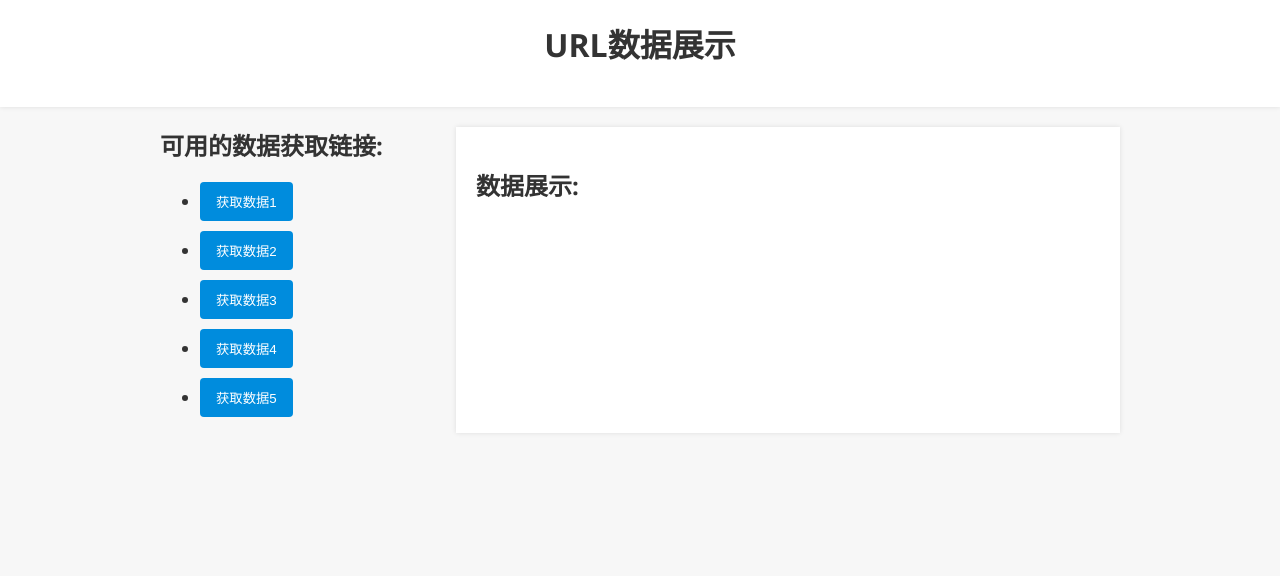
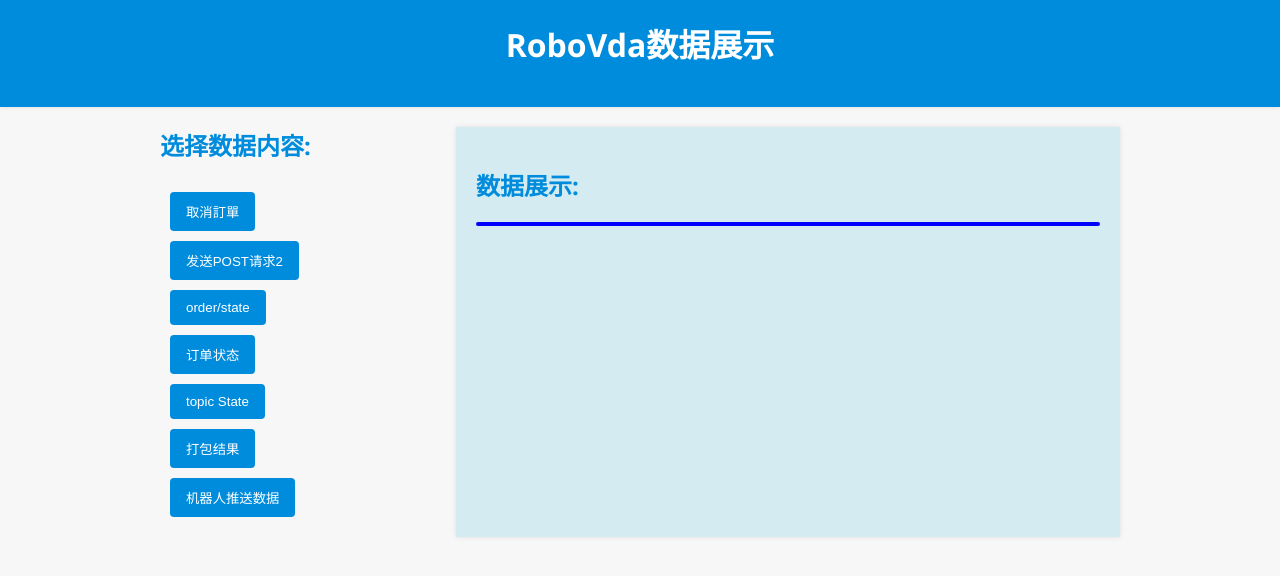
Before and after one commit to liangzai202204/RoboVDA, a Python web app: template serve/templates/index.html in a window 1280 px wide. Shown: the top 576 px of the page. Run offline with Jinja, Linux system fonts and the light colour scheme; the template is opened without the code that fills it, so the values that code supplies are empty.

Commit message:
[fix] 優化 index.html 文件

```diff
--- a/action_type/action_type.py
+++ b/action_type/action_type.py
@@ -1,6 +1,6 @@
 from type import order
 import pydantic
-from serve.mode import PackMode
+from type.mode import PackMode
 
 
 class ActionType:
--- a/rbklib/test_rbklib.py
+++ b/rbklib/test_rbklib.py
@@ -2,7 +2,7 @@ import json
 import time
 import unittest
 import rbklib
-from serve.pushMsgType import RobotPush
+from type.pushMsgType import RobotPush
 
 
 class MyTestCase(unittest.TestCase):
--- a/serve/handle_topic.py
+++ b/serve/handle_topic.py
@@ -200,6 +200,9 @@ class RobotOrder:
     def _cls(self):
         self.order = None
         self.current_order = None
+        self.robot.state.nodeStates = []
+        self.robot.state.edgeStates = []
+        self.robot.state.actionStates = []
         # 清除狀態機狀態
         self.order_state_machine.clear()
 
@@ -266,7 +269,6 @@ class RobotOrder:
         elif typ == err.ErrorOrder.nodeAndEdgeNumErr:
             pass
 
-    @lock_decorator
     def _run_order(self, task: order.Order):
         self.logs.info("[order] rec and start")
         if self.order_state_machine.ready:
--- a/serve/packTask.py
+++ b/serve/packTask.py
@@ -2,7 +2,7 @@ import copy
 from typing import List, Union
 
 from action_type.action_type import ActionPack
-from serve.mode import PackMode
+from type.mode import PackMode
 from type import order
 from error_type import error_type as err
 from log.log import MyLogger
--- a/serve/templates/index.html
+++ b/serve/templates/index.html
@@ -1,7 +1,7 @@
 <!DOCTYPE html>
 <html>
 <head>
-    <title>URL数据展示</title>
+    <title>RoboVda数据展示</title>
     <meta charset="utf-8">
     <style>
         body {
@@ -15,8 +15,9 @@
         .header {
             text-align: center;
             padding: 20px;
-            background-color: #fff;
+            background-color: #008cdd;
             box-shadow: 0 0 5px rgba(0, 0, 0, 0.1);
+            color: white;
         }
 
         .header h1 {
@@ -32,11 +33,16 @@
             justify-content: space-between;
         }
 
-        .url-list {
-            margin: 20px 0;
+        .button-container {
+            float: left;
+            width: 30%;
         }
 
-        .url-list ul {
+        .button-container h2 {
+            color: #008cdd;
+        }
+
+        .button-container ul {
             list-style: none;
             margin: 0;
             padding: 0;
@@ -45,22 +51,8 @@
             justify-content: flex-start;
         }
 
-        .url-list li {
+        .button-container li {
             margin: 10px;
-        }
-
-        .button-container {
-            float: left;
-            width: 30%;
-        }
-
-        .data-display {
-            float: right;
-            width: 65%;
-            margin-top: 20px;
-            padding: 20px;
-            background-color: #fff;
-            box-shadow: 0 0 5px rgba(0, 0, 0, 0.1);
         }
 
         .button-container button {
@@ -77,45 +69,70 @@
 
         .button-container button:hover {
             background-color: #006fad;
+
+        }
+        .button-container ul {
+            list-style: none;
+            margin: 0;
+            padding: 0;
+            display: flex;
+        }
+
+        .data-display {
+            float: right;
+            width: 65%;
+            margin-top: 20px;
+            padding: 20px;
+            background-color: #88D0E454;
+            box-shadow: 0 0 5px rgba(0, 0, 0, 0.1);
+        }
+
+        .data-display h2 {
+            color: #008cdd;
         }
 
         pre {
             margin: 0;
             padding: 0;
-            font-size: 14px;
+            font-size: 15px;
             line-height: 1.5;
             overflow-x: auto;
             white-space: pre-wrap;
             word-wrap: break-word;
-            background-color: #f7f7f7;
+            background-color: #f7f7ff;
             border-radius: 4px;
-            max-height: 300px;
+            max-height: 500px;
+            font-weight: bold;
+            border: 2px solid blue;
+
+        }
+
+        #data-container {
+            width: auto;
+            height: auto;
+        }
+        .button-container button.active {
+            background-color: #006fad;
         }
     </style>
 </head>
 <body>
     <div class="header">
-        <h1>URL数据展示</h1>
+        <h1>RoboVda数据展示</h1>
     </div>
 
     <div class="container">
         <div class="button-container">
-            <h2>可用的数据获取链接:</h2>
+            <h2>选择数据内容:</h2>
             <ul>
                 <li>
-                    <button onclick="getData('/get_data')">获取数据1</button>
-                </li>
-                <li>
-                    <button onclick="getData('/getOrderStatus')">获取数据2</button>
-                </li>
-                <li>
-                    <button onclick="getData('/getState')">获取数据3</button>
-                </li>
-                <li>
-                    <button onclick="getData('/getPackTask')">获取数据4</button>
-                </li>
-                <li>
-                    <button onclick="getData('/getPushData')">获取数据5</button>
+                    <button onclick="postData('/cancelOrder')" id="cancelOrderBtn">取消訂單</button>
+                    <button onclick="postData('/postEndpoint2')" id="postEndpoint2Btn">发送POST请求2</button>
+                    <button onclick="getData('/get_data')" id="getDataBtn">order/state</button>
+                    <button onclick="refreshData('/getOrderStatus')" id="refreshOrderBtn">订单状态</button>
+                    <button onclick="refreshData('/getState')" id="refreshStateBtn">topic State</button>
+                    <button onclick="refreshData('/getPackTask')" id="refreshPackBtn">打包结果</button>
+                    <button onclick="refreshData('/getPushData')" id="refreshPushBtn">机器人推送数据</button>
                 </li>
             </ul>
         </div>
@@ -124,9 +141,29 @@
             <h2>数据展示:</h2>
             <pre id="data-container"></pre>
         </div>
+
+
+
     </div>
 
 <script>
+        function handleClick(btnId) {
+        const btn = document.getElementById(btnId);
+        btn.classList.add('active'); // 添加 active 类名
+    }
+
+    // 获取按钮元素的数组
+    const buttons = document.getElementsByClassName('button-container')[0].getElementsByTagName('button');
+
+    // 为每个按钮添加点击事件处理函数
+    Array.from(buttons).forEach(button => {
+        button.addEventListener('click', () => {
+            Array.from(buttons).forEach(btn => {
+                btn.classList.remove('active'); // 移除其他按钮的 active 类名
+            });
+            handleClick(button.id); // 处理点击的当前按钮
+        });
+    });
     function getData(url) {
         fetch(url)
             .then(response => response.json())
@@ -135,6 +172,31 @@
                 dataContainer.innerHTML = JSON.stringify(data, null, 2);
             });
     }
+    function postData(url) {
+    fetch(url, {
+        method: 'POST',
+        headers: {
+            'Content-Type': 'application/json'
+        },
+        body: JSON.stringify({}) // 根据需要传递的参数进行修改
+    })
+    .then(response => response.json())
+    .then(data => {
+        const dataContainer = document.getElementById('data-container');
+        dataContainer.innerHTML = JSON.stringify(data, null, 2);
+    });
+}
+
+
+    function refreshData(url) {
+        fetch(url)
+            .then(response => response.json())
+            .then(data => {
+                const dataContainer = document.getElementById('data-container');
+                dataContainer.innerHTML = JSON.stringify(data, null, 2);
+            });
+    }
 </script>
+
 </body>
 </html>
--- a/type/ApiReq.py
+++ b/type/ApiReq.py
@@ -10,6 +10,7 @@ class ApiReq(enum.Enum):
     ROBOT_TASK_CANCEL_REQ = 3003
     ROBOT_TASK_GO_TARGET_REQ = 3051
     ROBOT_TASK_GOTARGETLIST_REQ = 3066
+    ROBOT_TASK_CLEARTARGETLIST_REQ = 3067
     ROBOT_CONTROL_RELOC_REQ = 2002
     ROBOT_STATUS_TASK_STATUS_PACKAGE_REQ = 1110
     ROBOT_PUSH_CONFIG_REQ = 9300
```
Also changed, not shown: main.py (deleted, +0 -80 lines), rbklib/rbklibPro.py (+3 -24 lines), serve/OrderStateMachine.py (+7 -1 lines), serve/httpServer.py (+13 -1 lines), serve/robot.py (+3 -5 lines), sim/test_sim_order.py (+2 -6 lines), type/mode.py (renamed from serve/mode.py), type/pushMsgType.py (renamed from serve/pushMsgType.py). Lines whose indentation alone changed are shown as unchanged.
